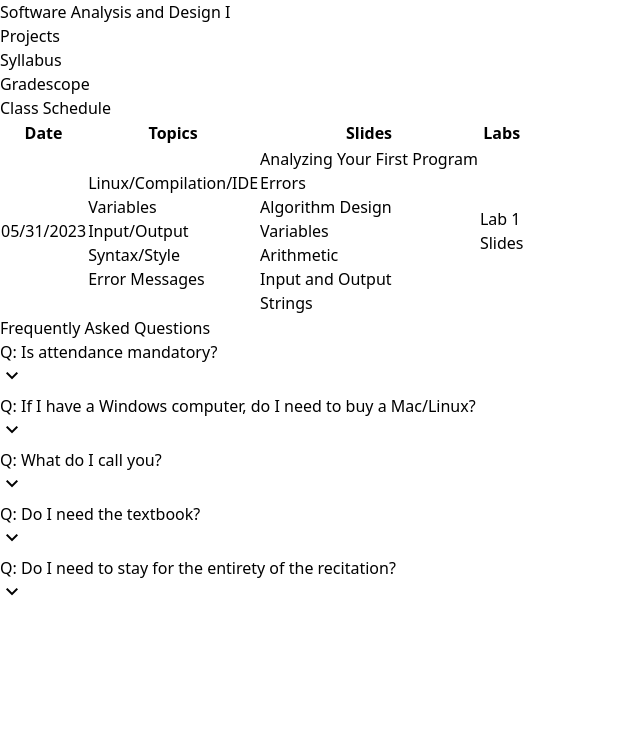
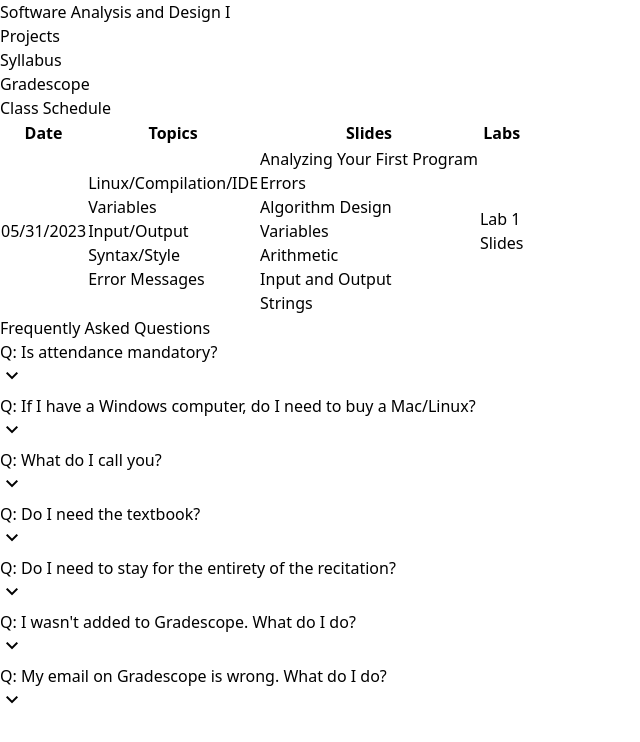
Before and after one commit to Proto007/Hunter_CS135_Summer23, a React (Vite) app in the folder course-app/: page / in a window 1280 px wide. Shown: the top 742 px of the page, without its empty margins (0-640 px from the left). Built offline with nearby package versions, Linux system fonts and the light colour scheme.

Commit message:
added new faq items

```diff
--- a/course-app/src/faqdata.js
+++ b/course-app/src/faqdata.js
@@ -19,4 +19,12 @@ export const faqdata = [
         question: "Do I need to stay for the entirety of the recitation?",
         answer: "If you finish your lab and don't have any questions, feel free to leave. Make sure you take the quiz tho.",
     },
+    {
+        question: "I wasn't added to Gradescope. What do I do?",
+        answer: "Send me an email with your first name, last name, EMPLID, and preferred email address.",
+    },
+    {
+        question: "My email on Gradescope is wrong. What do I do?",
+        answer: "Send me an email letting me know your preferred email address.",
+    },
 ]
```
